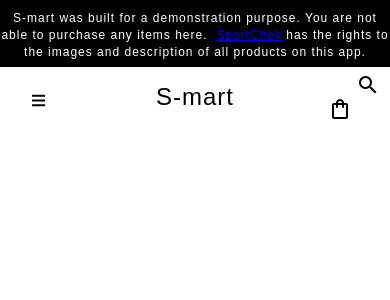
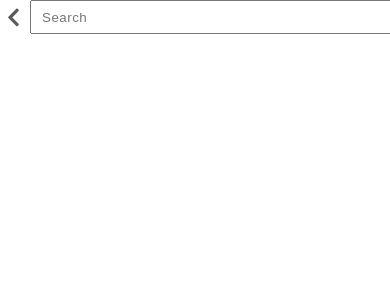
Before and after one commit to mphist/S-mart, a React app in the folder packages/client/: page /product in a window 390 px wide. Both pictures are taken after a click on the picture 368 px from the left and 85 px from the top of the page. Shown: the top 300 px of the page. Built offline with nearby package versions, Linux system fonts and the light colour scheme; no server answers.

Commit message:
responsive patch 3 - added mobile search

```diff
--- a/packages/client/src/atoms/search/index.ts
+++ b/packages/client/src/atoms/search/index.ts
@@ -1,8 +1,13 @@
 import { atom, useRecoilState } from 'recoil'
 
-export const searchState = atom({
+export type SearchState = {
+  regularOpen: boolean
+  mobileOpen: boolean
+  name: string
+}
+export const searchState = atom<SearchState>({
   key: 'searchState',
-  default: { open: false, name: '' },
+  default: { regularOpen: false, mobileOpen: false, name: '' },
 })
 
 export const useSearchState = () => useRecoilState(searchState)
--- /dev/null
+++ b/packages/client/src/components/MobileSearch/MobileSearch.tsx
@@ -0,0 +1,89 @@
+import { css } from '@emotion/react'
+import { faChevronLeft } from '@fortawesome/free-solid-svg-icons'
+import { FontAwesomeIcon } from '@fortawesome/react-fontawesome'
+import { useEffect, useRef } from 'react'
+import { useSearchState } from '../../atoms/search'
+import MobileSearchResults from '../MobileSearchResults/MobileSearchResults'
+import SearchInput from '../SearchInput/SearchInput'
+
+export type MobileSearchProps = {
+  handleSearch: (e: React.ChangeEvent<HTMLInputElement>) => void
+}
+
+function MobileSearch({ handleSearch }: MobileSearchProps) {
+  const ref = useRef<HTMLInputElement>(null)
+  const [searchState, setSearchState] = useSearchState()
+
+  useEffect(() => {
+    if (searchState.mobileOpen) {
+      ref.current?.focus()
+    }
+  }, [searchState])
+
+  return (
+    <div css={mobileSearchBar(searchState.mobileOpen)} id='mobileSearchBar'>
+      <div id='mobileSearchInput'>
+        <FontAwesomeIcon
+          icon={faChevronLeft}
+          style={{
+            position: 'fixed',
+            top: '7px',
+            left: '7px',
+            width: '13px',
+            height: 'auto',
+            cursor: 'pointer',
+          }}
+          onClick={() => {
+            setSearchState({
+              ...searchState,
+              mobileOpen: false,
+            })
+          }}
+        />
+        <SearchInput
+          ref={ref}
+          searchState={searchState}
+          handleSearch={handleSearch}
+        />
+        <MobileSearchResults />
+      </div>
+    </div>
+  )
+}
+
+const mobileSearchBar = (openSearch: boolean) => css`
+  ${!openSearch &&
+  css`
+    display: none;
+  `}
+
+  @media screen and (min-width: 768px) {
+    display: none;
+  }
+  position: fixed;
+  background: white;
+  top: 0;
+  right: 0;
+  height: 100vh;
+  width: 100vw;
+  z-index: 20;
+
+  #mobileSearchInput {
+    width: 100%;
+    text-align: center;
+    #searchInput {
+      letter-spacing: 0.5px;
+      position: fixed;
+      right: 0;
+      left: 30px;
+      width: 94%;
+      height: 1.5rem;
+      padding: 3px;
+      padding-left: 10px;
+      &:focus {
+        outline: none;
+      }
+    }
+  }
+`
+export default MobileSearch
--- /dev/null
+++ b/packages/client/src/components/MobileSearchResults/MobileSearchResults.tsx
@@ -0,0 +1,77 @@
+import { css } from '@emotion/react'
+import React from 'react'
+import { Link } from 'react-router-dom'
+import useSearchEffect from '../../hooks/useSearchEffect'
+
+export type MobileSearchResultsProps = {}
+
+function MobileSearchResults({}: MobileSearchResultsProps) {
+  const { searchState, setSearchState, products } = useSearchEffect()
+  if (!searchState.mobileOpen) return null
+  if (!products || products.length < 1) return null
+  const styleName = (productName: string, keyword: string) => {
+    const regex = new RegExp(keyword, 'i')
+    const nameArr = productName.split(' ')
+    const result: Array<
+      | string
+      | React.DetailedReactHTMLElement<
+          React.HTMLAttributes<HTMLElement>,
+          HTMLElement
+        >
+    > = []
+    let el = React.createElement('strong', null, keyword)
+    nameArr.forEach((word) => {
+      if (word.match(regex)) {
+        result.push(' ')
+        result.push(el)
+      } else {
+        result.push(' ' + word)
+      }
+    })
+    return result
+  }
+  return (
+    <div css={mobileSearchResults}>
+      <div css={mobileResultStyle}>
+        {products?.map((product) => (
+          <Link
+            to={`/product/${product.name.replaceAll(' ', '-').toLowerCase()}-${
+              product.id
+            }`}
+            onClick={() =>
+              setSearchState({ ...searchState, mobileOpen: false })
+            }
+          >
+            {styleName(product.name, searchState.name)}
+          </Link>
+        ))}
+      </div>
+    </div>
+  )
+}
+
+const mobileResultStyle = css`
+  a {
+    font-size: 15px;
+    display: block;
+    color: black;
+    text-decoration: none;
+    margin: 0;
+    margin-left: 30px;
+    margin-top: 10px;
+    :nth-child(1) {
+      margin-top: 0;
+    }
+    text-align: left;
+  }
+`
+
+const mobileSearchResults = css`
+  overflow-y: scroll;
+  position: relative;
+  top: 50px;
+  width: 100vw;
+  height: 94vh;
+`
+
+export default MobileSearchResults
--- a/packages/client/src/components/Navigation/Navigation.tsx
+++ b/packages/client/src/components/Navigation/Navigation.tsx
@@ -52,7 +52,7 @@
   }
 
   return (
-    <nav css={navigation(menuDropdownState.id, searchBar.open)}>
+    <nav css={navigation(menuDropdownState.id, searchBar.regularOpen)}>
       <ul className='primary'>
         <li>
           <span id='men' onMouseOver={openMenu} onMouseLeave={mouseLeave}>
--- a/packages/client/src/components/ProductDescription/ProductDescription.tsx
+++ b/packages/client/src/components/ProductDescription/ProductDescription.tsx
@@ -2,7 +2,7 @@
 import Rating from '@mui/material/Rating'
 import Select from '@mui/material/Select'
 import MenuItem from '@mui/material/MenuItem'
-import { useCallback, useEffect, useState } from 'react'
+import { useEffect, useState } from 'react'
 import { useOverlayState } from '../../atoms/uiState'
 import AddToBagConfirmation from '../AddToBagConfirmation/AddToBagConfirmation'
 import { Product } from '../../graphql/types'
@@ -80,9 +80,12 @@
         }
       }
     } else {
-      setProductState({ ...productState, color: colorKeys[0] })
+      setProductState({
+        ...productState,
+        color: colorKeys[0],
+      })
     }
-  }, [])
+  }, [product])
 
   const handleAddToBag = () => {
     if (isSizeValid(size)) {
--- a/packages/client/src/components/SearchBar/SearchBar.tsx
+++ b/packages/client/src/components/SearchBar/SearchBar.tsx
@@ -1,7 +1,10 @@
+import React from 'react'
 import { css } from '@mui/styled-engine'
 import { useCallback, useEffect, useRef, useState } from 'react'
 import searchIcon from '../../assets/search_icon.png'
 import useSearchEffect from '../../hooks/useSearchEffect'
+import MobileSearch from '../MobileSearch/MobileSearch'
+import SearchInput from '../SearchInput/SearchInput'
 
 export type SearchBarProps = {}
 
@@ -14,9 +17,12 @@
     (e: MouseEvent) => {
       const id = (e.target as Element).id
       if (id !== 'searchInput' && id !== 'searchBtn')
-        setSearchState({ ...searchState, open: false })
+        setSearchState((searchState) => ({
+          ...searchState,
+          regularOpen: false,
+        }))
     },
-    [setSearchState, searchState]
+    [setSearchState]
   )
 
   const handleSearch = (e: React.ChangeEvent<HTMLInputElement>) => {
@@ -24,30 +30,39 @@
   }
 
   useEffect(() => {
-    if (searchState.open) ref.current?.focus()
+    if (searchState.regularOpen) {
+      ref.current?.focus()
+
       window.addEventListener('click', closeSearchBar)
       return () => {
         window.removeEventListener('click', closeSearchBar)
       }
+    }
   }, [searchState, setSearchState, closeSearchBar])
 
   return (
-    <div css={searchBar(searchState.open, document.body.scrollHeight)}>
-      <input
-        id='searchInput'
-        type='text'
+    <>
+      <div css={searchBar(searchState.regularOpen, document.body.scrollHeight)}>
+        <SearchInput
           ref={ref}
-        value={searchState.name}
-        placeholder='Search'
-        onChange={handleSearch}
+          searchState={searchState}
+          handleSearch={handleSearch}
         />
         <img
           id='searchBtn'
           src={searchIcon}
           alt='search_btn'
-        onClick={() => setSearchState({ ...searchState, open: true })}
+          onClick={() =>
+            setSearchState({
+              ...searchState,
+              regularOpen: true,
+              mobileOpen: true,
+            })
+          }
         />
       </div>
+      <MobileSearch handleSearch={handleSearch} />
+    </>
   )
 }
 
@@ -60,7 +75,7 @@
     top: 73px; */
   }
   input {
-    @media screen and (max-width: 768px) {
+    @media screen and (max-width: 767px) {
       display: none;
     }
     visibility: hidden;
--- /dev/null
+++ b/packages/client/src/components/SearchInput/SearchInput.tsx
@@ -0,0 +1,22 @@
+import { SearchState } from '../../atoms/search'
+
+export type SearchInputProps = {
+  ref: React.RefObject<HTMLInputElement>
+  searchState: SearchState
+  handleSearch: (e: React.ChangeEvent<HTMLInputElement>) => void
+}
+
+function SearchInput({ ref, searchState, handleSearch }: SearchInputProps) {
+  return (
+    <input
+      id='searchInput'
+      type='text'
+      ref={ref}
+      value={searchState.name}
+      placeholder='Search'
+      onChange={handleSearch}
+    />
+  )
+}
+
+export default SearchInput
--- a/packages/client/src/components/SearchResults/SearchResults.tsx
+++ b/packages/client/src/components/SearchResults/SearchResults.tsx
@@ -6,7 +6,7 @@
 
 function SearchResults({}: SearchResultsProps) {
   const { searchState, products } = useSearchEffect()
-  if (!searchState.open) return null
+  if (!searchState.regularOpen) return null
   if (!products || products.length < 1) return null
 
   return (
@@ -55,7 +55,7 @@
     right: 4.25rem;
     top: 7.4rem;
   }
-  @media screen and (max-width: 768px) {
+  @media screen and (max-width: 767px) {
     display: none;
   }
 
```
Lines whose indentation alone changed are shown as unchanged.
